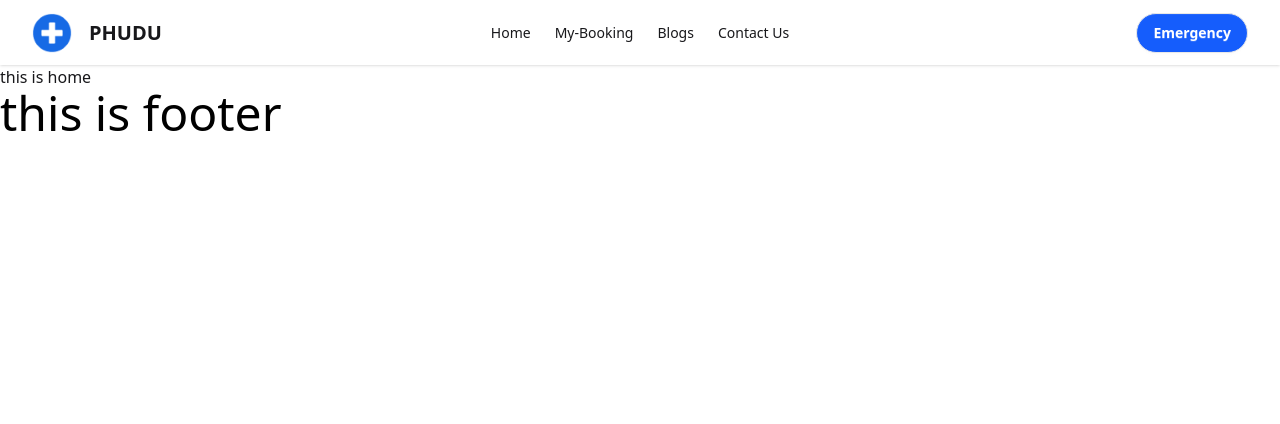
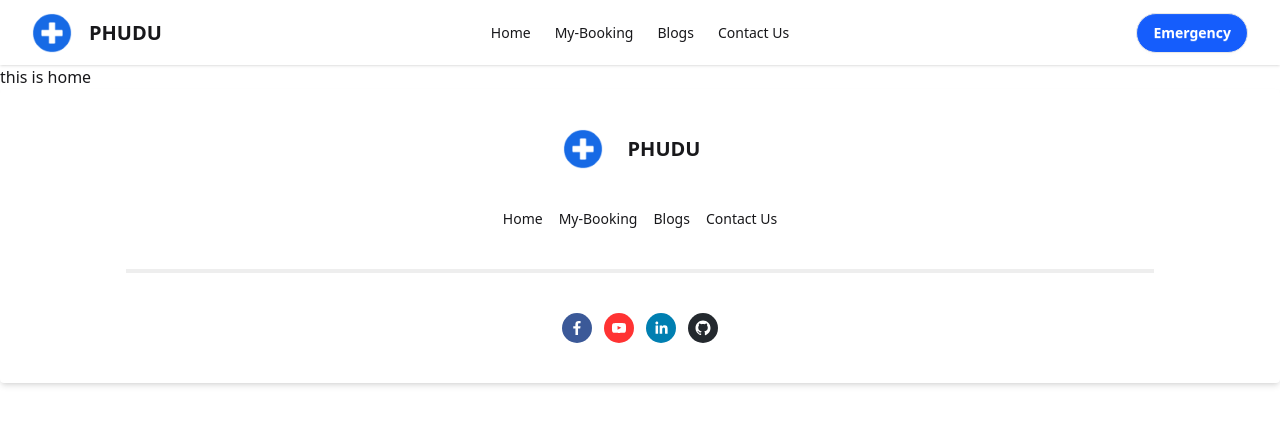
Before and after one commit to findmariammariaa/Phudu, a React (Vite) app: page / in a window 1280 px wide. Shown: the top 424 px of the page. Built offline with nearby package versions, Linux system fonts and the light colour scheme.

Commit message:
Finished Footer

```diff
--- a/package.json
+++ b/package.json
@@ -13,8 +13,10 @@
     "@tailwindcss/vite": "^4.1.16",
     "react": "^19.1.1",
     "react-dom": "^19.1.1",
+    "react-icons": "^5.5.0",
     "react-router": "^7.9.4",
     "react-router-dom": "^7.9.4",
+    "react-social-icons": "^6.25.0",
     "tailwindcss": "^4.1.16"
   },
   "devDependencies": {
--- a/src/components/Footer/Footer.jsx
+++ b/src/components/Footer/Footer.jsx
@@ -1,11 +1,45 @@
-import React from 'react';
+import React from "react";
+import { NavLink } from "react-router";
+import { SocialIcon } from "react-social-icons";
+const Footer = () => {
+  return (
+    <footer className="flex shadow-md w-full flex-col footer footer-horizontal footer-center bg-base-100 text-base-content rounded p-10">
+      <div className="flex">
+        <img src="img/logo.png" alt="logo" className="size-10" />
+        <a className="btn btn-ghost text-xl font-extrabold">PHUDU</a>
+      </div>
+      <nav className="grid grid-flow-col gap-4">
+        <NavLink to={"/"}>Home</NavLink>
+        <NavLink to={"/booking"}>My-Booking</NavLink>
 
-const Footer = () => {
-    return (
-        <div>
-            <h1 className='text-5xl text-black'>this is footer</h1>
+        <NavLink to={"/blogs"}>Blogs</NavLink>
+
+        <NavLink to={"/contact"}>Contact Us</NavLink>
+      </nav>
+      <hr className=" border-base-300 border-2 w-6/7" />
+
+      <nav>
+        <div className="grid grid-flow-col gap-3">
+          <SocialIcon
+            url="https://facebook.com/findmariammariaa"
+            style={{ height: 30, width: 30 }}
+          />
+          <SocialIcon
+            url="https://youtube.com/@findmariammariaa"
+            style={{ height: 30, width: 30 }}
+          />
+          <SocialIcon
+            url="https://linkedin.com/in/findmariammariaa"
+            style={{ height: 30, width: 30 }}
+          />
+          <SocialIcon
+            url="https://github.com/findmariammariaa"
+            style={{ height: 30, width: 30 }}
+          />
         </div>
-    );
+      </nav>
+    </footer>
+  );
 };
 
 export default Footer;
```
Also changed, not shown: 1 other file (tests, documents, lock files or other folders).
